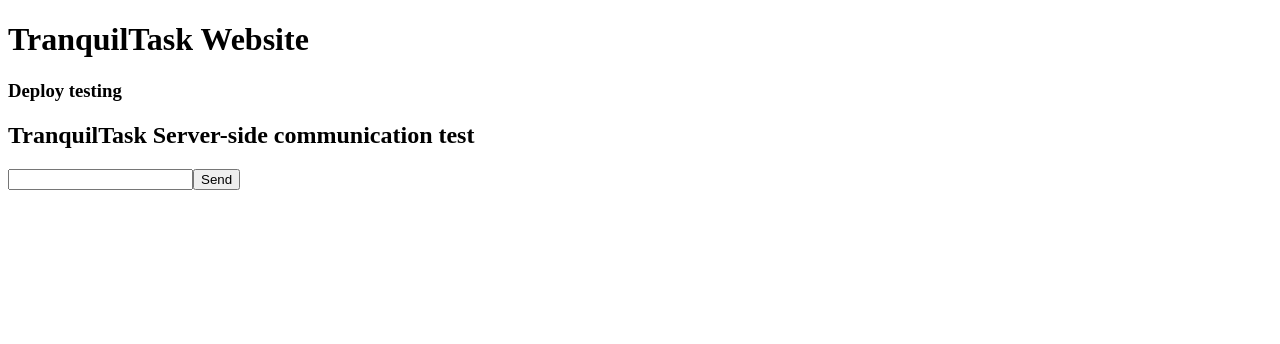
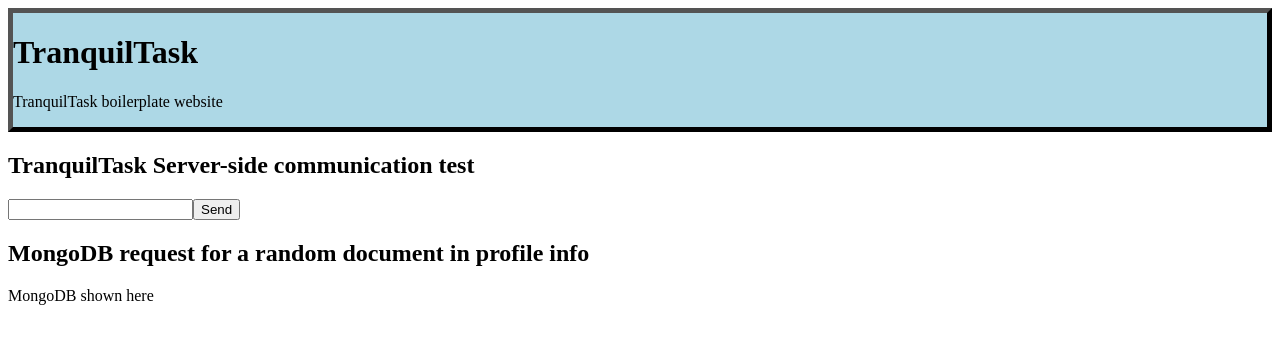
Before and after one commit to Cozycolin/TranquilTask, an Angular app in the folder TranquilTask/: page / in a window 1280 px wide. Shown: the top 344 px of the page. Built offline with nearby package versions, Linux system fonts and the light colour scheme; no server answers.

Commit message:
setting up mongobd interface

```diff
--- a/TranquilTask/src/app/app.component.html
+++ b/TranquilTask/src/app/app.component.html
@@ -3,10 +3,12 @@
     TranquilTask Server-side communication test
   </h2>
   <form>
-    <div>
+    <form (submit)="clicked(inText.value)" title="Com test">
       <input type="text" id="inText" name="inTextName" #inText/>
-      <button type="button" (click)="clicked(inText.value)">Send</button>
-    </div>
+      <button type="button" (click)="clicked(inText.value)">Send</button> <!--(click)="clicked(inText.value)"-->
+    </form>
+    <h2> MongoDB request for a random document in profile info</h2>
+    <p id="MongoDBout" >{{MongoDbOuttext}}</p>
   </form>
 </div>
 <router-outlet></router-outlet>
--- a/TranquilTask/src/app/app.component.ts
+++ b/TranquilTask/src/app/app.component.ts
@@ -1,5 +1,6 @@
 import { Component, OnInit } from '@angular/core';
 import { ApiService } from '../server.api';
+import { MongoService } from '../mongo.api';
 
 @Component({
 	selector: 'app',
@@ -9,22 +10,25 @@
 export class AppComponent implements OnInit {
 	title = 'TranquilTask';
 
-  async clicked(message: string) {
-    this.apiService.sendMessagetoServerConsole(message).subscribe(data => {
+	MongoDbOuttext = "MongoDB shown here";
+  	async clicked(message: string) {
+    	this.apiService.sendMessagetoServerConsole(message).subscribe(data => {
 		  console.log(data);
-	  });
-  }
+	  	});
+	}
 
+	constructor(private apiService: ApiService, private mongoService: MongoService) { };
+	ngOnInit() {
 
-	recievedMessage: any;
-	constructor(private apiService: ApiService) { };
-	ngOnInit() {
-    	console.log('Started')
+		console.log('Started')
 		this.apiService.testConnection().subscribe(data => {
 			console.log(data);
 			if(data.hasOwnProperty('message')){
 				console.log("Connected to server");
 			}
 		});
+		this.mongoService.runCommand({"find":"Profile_info"}).subscribe(data => {
+			console.dir(data);
+		});
 	}
 }
--- a/TranquilTask/src/index.html
+++ b/TranquilTask/src/index.html
@@ -10,10 +10,10 @@
   <meta name="theme-color" content="#1976d2">
 </head>
 <body>
-  <div>
-    <h1>TranquilTask Website</h1>
-    <h3>Deploy testing</h3>
-    <app></app>
+  <div class="titleDiv">
+    <h1>TranquilTask</h1>
+    <p>TranquilTask boilerplate website</p>
   </div>
+  <app></app>
 </body>
 </html>
--- /dev/null
+++ b/TranquilTask/src/mongo.api.ts
@@ -0,0 +1,16 @@
+import { Injectable } from '@angular/core';
+import { HttpClient } from '@angular/common/http';
+
+
+//URL to use
+const URL = "http://localhost:4000/mongoDb"
+
+@Injectable({
+	providedIn: 'root'
+})
+export class MongoService {
+	constructor(private http: HttpClient) {}
+	runCommand(command: Object){
+		return this.http.put(URL+'/runCommand',command);
+	}
+}
--- a/TranquilTask/src/styles.css
+++ b/TranquilTask/src/styles.css
@@ -1 +1,8 @@
-/* You can add global styles to this file, and also import other style files */
+/* Styling for home webpage */
+
+
+.titleDiv {
+    border: 5px outset black;
+    background-color: lightblue;
+    text-align: left;
+}
```
Also changed, not shown: TranquilTask/server.js (+20 -5 lines).
